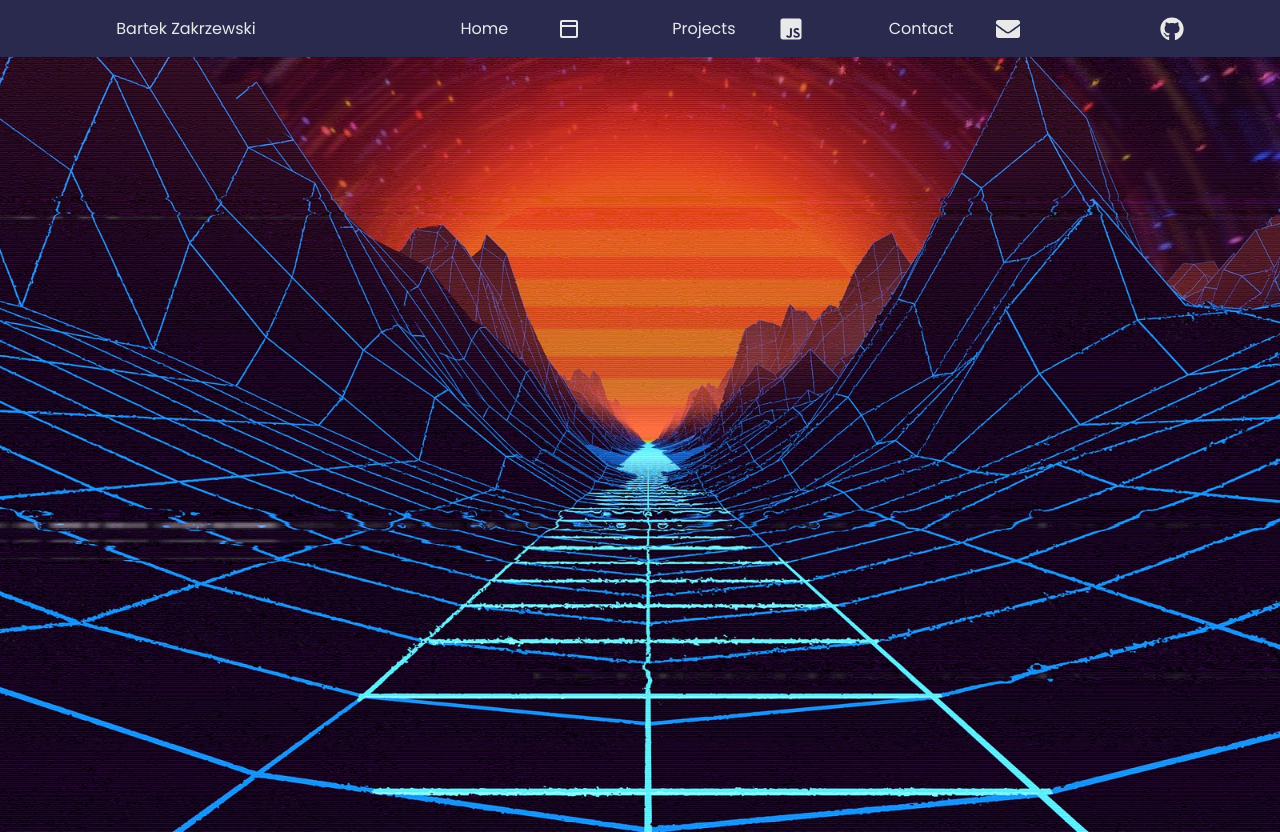
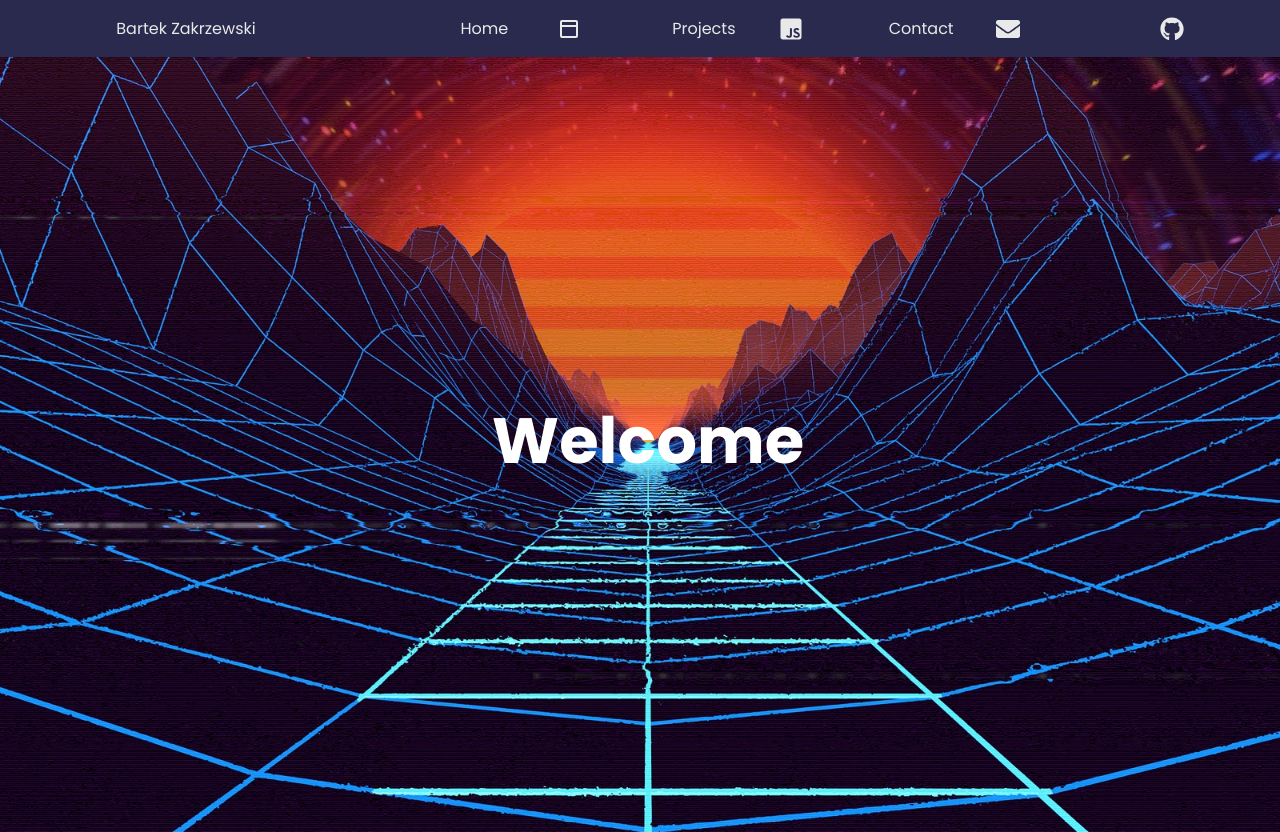
Before and after one commit to BartekZakrzewski/portfolio, a React (Create React App) app: page / in a window 1280 px wide. Built offline with nearby package versions, Linux system fonts and the light colour scheme.

Commit message:
css changes

```diff
--- a/src/components/styles/Main.scss
+++ b/src/components/styles/Main.scss
@@ -1,9 +1,12 @@
 $bg: rgb(55, 82, 158);
 $bg-prime: rgb(42, 42, 78);
 $color: #fff;
-$duration: 1000ms;
-$delay: 500ms;
 $padding: 2rem;
+
+:root{
+    --duration: 1000ms;
+    --delay: 500ms;
+}
 
 .main{
     width: 100%;
@@ -29,7 +32,7 @@ $padding: 2rem;
     background-position: center;
     background-size: cover;
     color: $color;
-    font-size: calc($padding * 2);
+    font-size: 4rem;
     font-weight: 700;
     margin: 0;
     padding: 1rem;
@@ -43,7 +46,7 @@ $padding: 2rem;
     width: 100%;
 
     & span{
-        --total: calc($duration + $delay);
+        --total: calc(var(--duration) + var(--delay));
         position: relative;
         display: block;
         color: transparent;
@@ -59,8 +62,8 @@ $padding: 2rem;
             transform: scaleX(0);
             transform-origin: left;
             background: $bg-prime;
-            animation: rollIn $duration $delay forwards,
-            rollOut $duration var(--total) forwards;
+            animation: rollIn var(--duration) var(--delay) forwards,
+            rollOut var(--duration) var(--total) forwards;
         }
         &::after{
             border-top: 3px solid $bg;
```
